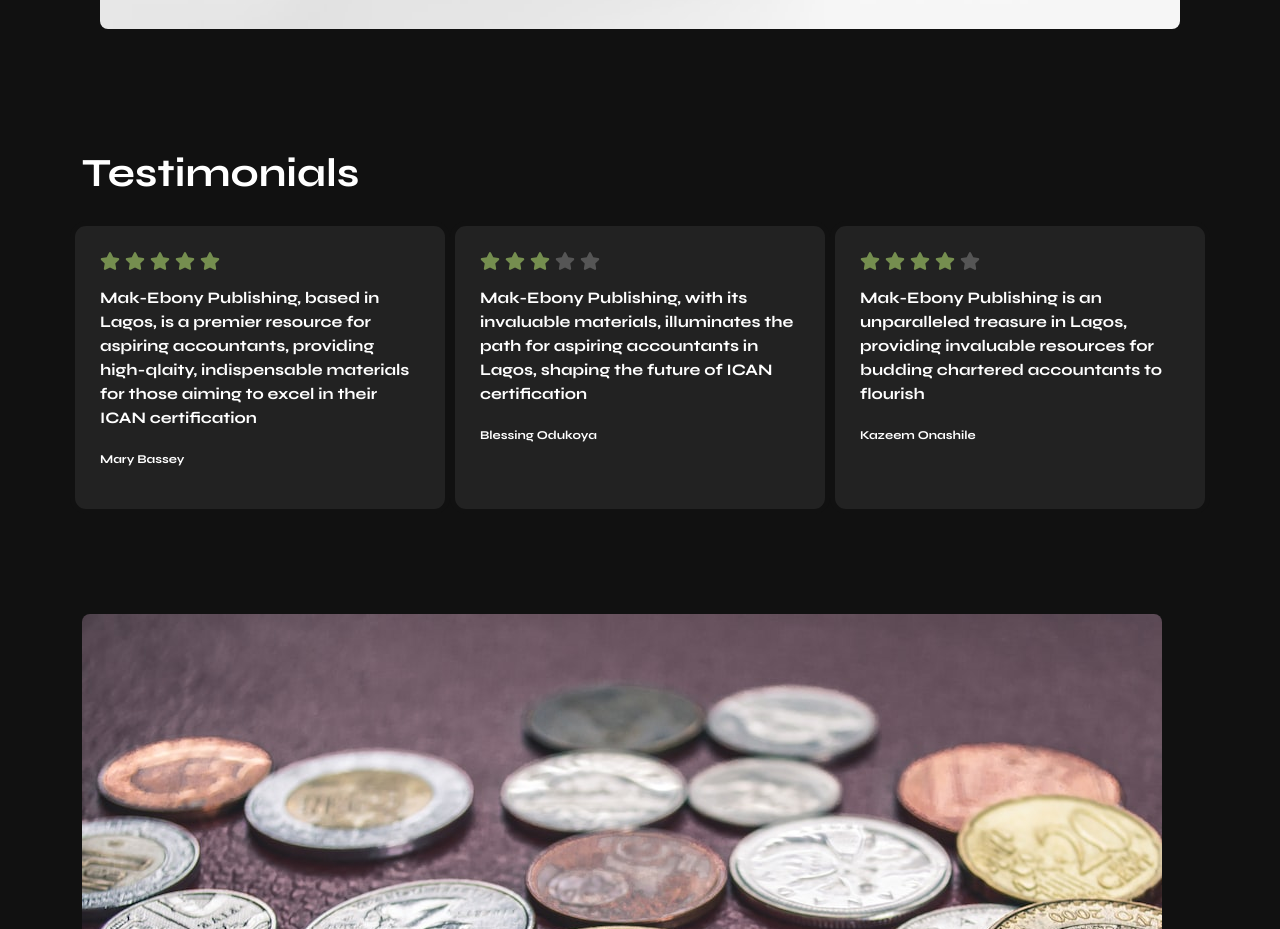
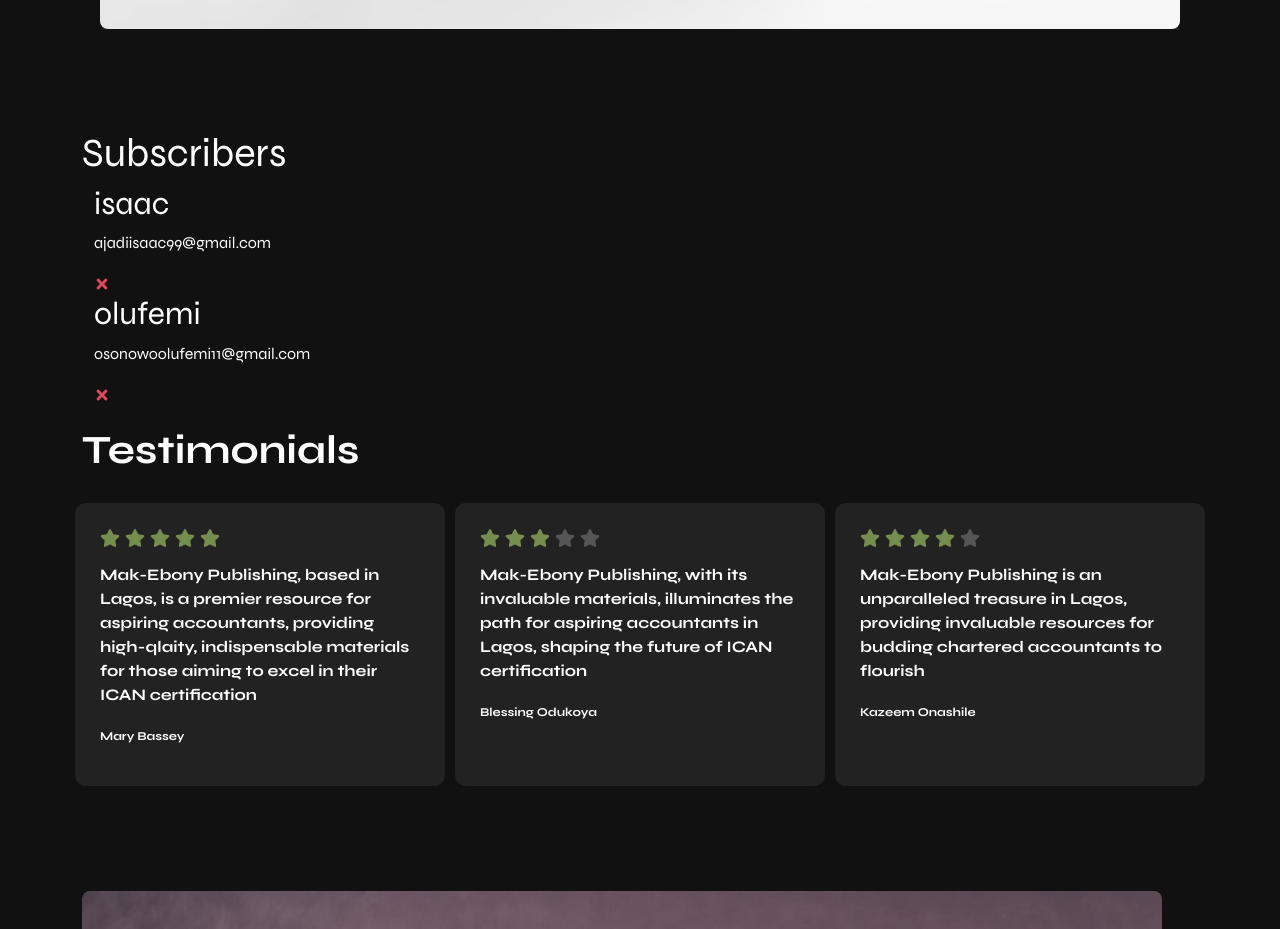
Before and after one commit to Highzik/mak-ebony-publishing, a React (Vite) app: page / in a window 1280 px wide. Shown: the part 2680-3609 px from the top of the page. Built offline with nearby package versions, Linux system fonts and the light colour scheme.

Commit message:
I made the appropriate changes to the appropriate section

```diff
--- a/src/App.jsx
+++ b/src/App.jsx
@@ -8,6 +8,7 @@ import Testimonials from './components/Testimonials';
 import Contact from './components/Contact';
 import Footer from './components/Footer';
 import SlideShow from './components/SlideShow';
+import Subscribers from './components/Subscribers';
 
 function App() {
   return (
@@ -16,6 +17,7 @@ function App() {
       <Home />
       <Features />
       <About />
+      <Subscribers />
       <Testimonials />
       <SlideShow />
       <Contact />
--- /dev/null
+++ b/src/components/Subscribers.jsx
@@ -0,0 +1,36 @@
+import '/src/styles/subscribers.css'
+import { FaTimes } from 'react-icons/fa'
+import { useState } from 'react'
+
+const Subscribers = () => {
+  const [subscribers, setSubscribers] = useState([
+    { id: 1, name: 'isaac', email: 'ajadiisaac99@gmail.com' },
+    { id: 2, name: 'olufemi', email: 'osonowoolufemi11@gmail.com' }
+  ])
+  const handleDelete = (id) => {
+    const data = subscribers.filter(subscriber => subscriber.id !== id)
+    setSubscribers(data);
+  }
+  return (
+    <div className='container-fluid'>
+      <div className="container">
+        <h1>Subscribers</h1>
+        {subscribers.map((subscriber => (
+          <div className="container" key={subscriber.id}>
+            <h2>{subscriber.name}</h2>
+            <p>{subscriber.email}</p>
+            <FaTimes style={defaultColor} onClick={() => handleDelete(subscriber.id)} />
+          </div>
+        )))}
+
+      </div>
+    </div >
+  )
+}
+
+const defaultColor = {
+  color: '#df4a5d',
+  cursor: 'pointer',
+}
+
+export default Subscribers
--- /dev/null
+++ b/src/data/db.json
@@ -0,0 +1,14 @@
+{
+  "subscribers": [
+    {
+      "name": "Isaac",
+      "email": "ajadiisaac99@gmail.com",
+      "id": 1
+    },
+    {
+      "name": "Olufemi",
+      "email": "osonowoolufemi11@gmail.com",
+      "id": 2
+    }
+  ]
+}
```
Also changed, not shown: src/components/Home.jsx (+9 -0 lines), src/styles/subscribers.css (added).
